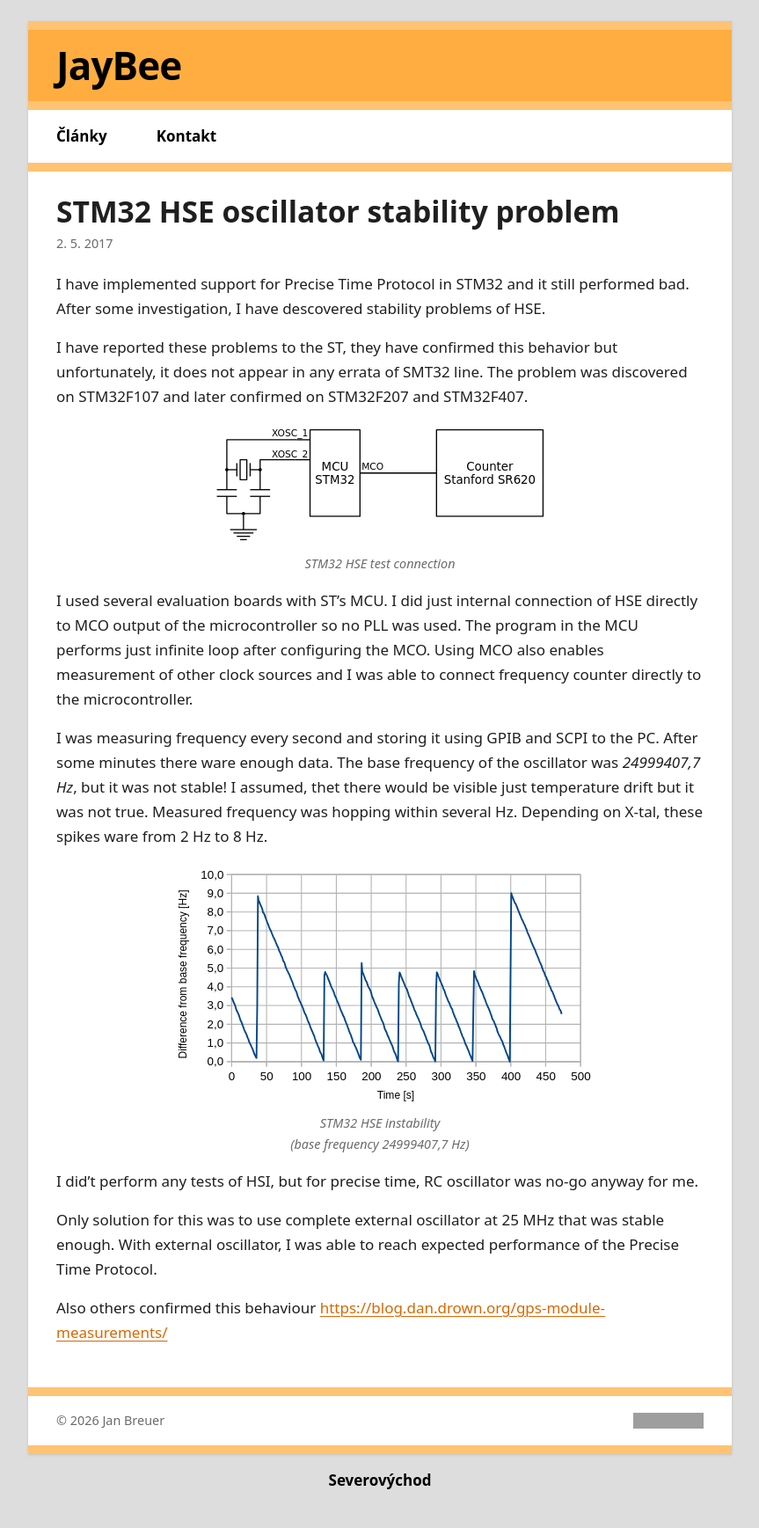
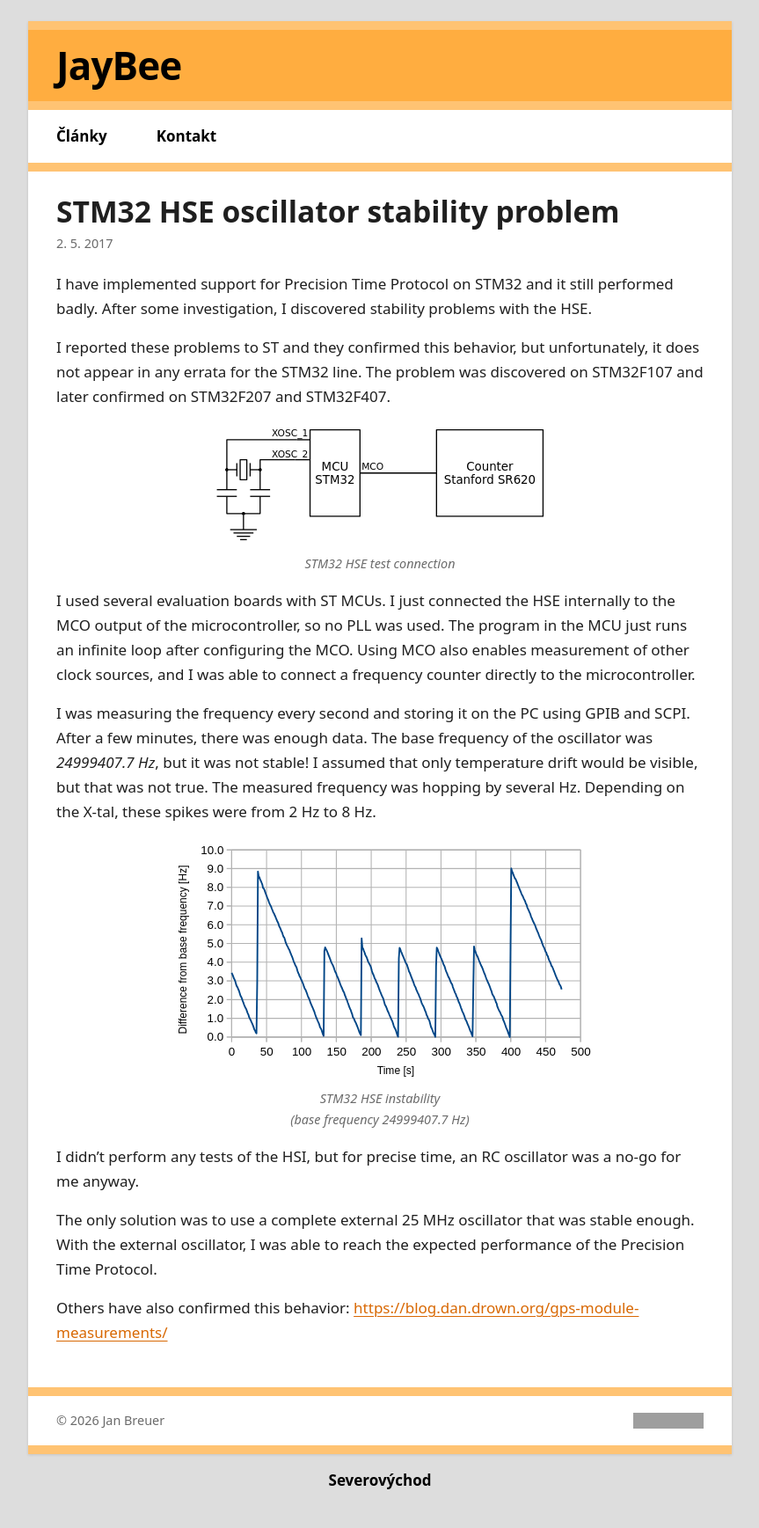
Before and after one commit to j123b567/j123b567.github.io, a Jekyll site: the page built from _software/stm32-hse-oscillator-stability-problem.md, in a window 1280 px wide. Shown: the whole page at 88% size, without its empty margins (208-1071 px from the left). Built offline with Jekyll 4.4.1, drawn with Linux system fonts in a browser that asks for light colours; grey boxes are pictures that could not be loaded.

Commit message:
Fix grammar in STM32 HSE oscillator article
Correct typos, articles and verb forms without changing the content.
Use the correct name Precision Time Protocol and a decimal point
instead of a comma, both in the text and in the chart axis labels.

Co-Authored-By: Claude Opus 5.5 <noreply@anthropic.com>

```diff
--- a/_software/stm32-hse-oscillator-stability-problem.md
+++ b/_software/stm32-hse-oscillator-stability-problem.md
@@ -4,12 +4,12 @@ lang: en
 date: 2017-05-02
 ---
 
-I have implemented support for Precise Time Protocol in STM32 and it still
-performed bad. After some investigation, I have descovered stability problems
-of HSE.
+I have implemented support for Precision Time Protocol on STM32 and it still
+performed badly. After some investigation, I discovered stability problems
+with the HSE.
 
-I have reported these problems to the ST, they have confirmed this behavior
-but unfortunately, it does not appear in any errata of SMT32 line. The problem
+I reported these problems to ST and they confirmed this behavior, but
+unfortunately, it does not appear in any errata for the STM32 line. The problem
 was discovered on STM32F107 and later confirmed on STM32F207 and STM32F407.
 
 <figure>
@@ -17,29 +17,29 @@ was discovered on STM32F107 and later confirmed on STM32F207 and STM32F407.
   <figcaption>STM32 HSE test connection</figcaption>
 </figure>
 
-I used several evaluation boards with ST's MCU. I did just internal
-connection of HSE directly to MCO output of the microcontroller so no PLL was
-used. The program in the MCU performs just infinite loop after configuring the
-MCO. Using MCO also enables measurement of other clock sources and I was able
-to connect frequency counter directly to the microcontroller.
+I used several evaluation boards with ST MCUs. I just connected the HSE
+internally to the MCO output of the microcontroller, so no PLL was used. The
+program in the MCU just runs an infinite loop after configuring the MCO. Using
+MCO also enables measurement of other clock sources, and I was able to connect
+a frequency counter directly to the microcontroller.
 
-I was measuring frequency every second and storing it using GPIB and SCPI to
-the PC. After some minutes there ware enough data. The base frequency of the
-oscillator was <em>24999407,7 Hz</em>, but it was not stable! I assumed, thet
-there would be visible just temperature drift but it was not true. Measured
-frequency was hopping within several Hz. Depending on X-tal, these spikes ware
+I was measuring the frequency every second and storing it on the PC using GPIB
+and SCPI. After a few minutes, there was enough data. The base frequency of the
+oscillator was <em>24999407.7 Hz</em>, but it was not stable! I assumed that
+only temperature drift would be visible, but that was not true. The measured
+frequency was hopping by several Hz. Depending on the X-tal, these spikes were
 from 2 Hz to 8 Hz.
 
 <figure>
   <img src="/images/stm32-xtal/stm32freq.svg" alt="" />
-  <figcaption>STM32 HSE instability<br />(base frequency 24999407,7 Hz)</figcaption>
+  <figcaption>STM32 HSE instability<br />(base frequency 24999407.7 Hz)</figcaption>
 </figure>
 
-I did't perform any tests of HSI, but for precise time, RC oscillator was
-no-go anyway for me.
+I didn't perform any tests of the HSI, but for precise time, an RC oscillator
+was a no-go for me anyway.
 
-Only solution for this was to use complete external oscillator at 25 MHz
-that was stable enough. With external oscillator, I was able to reach expected
-performance of the Precise Time Protocol.
+The only solution was to use a complete external 25 MHz oscillator that was
+stable enough. With the external oscillator, I was able to reach the expected
+performance of the Precision Time Protocol.
 
-Also others confirmed this behaviour [https://blog.dan.drown.org/gps-module-measurements/](https://blog.dan.drown.org/gps-module-measurements/)
+Others have also confirmed this behavior: [https://blog.dan.drown.org/gps-module-measurements/](https://blog.dan.drown.org/gps-module-measurements/)
```
Also changed, not shown: images/stm32-xtal/stm32freq.svg.
